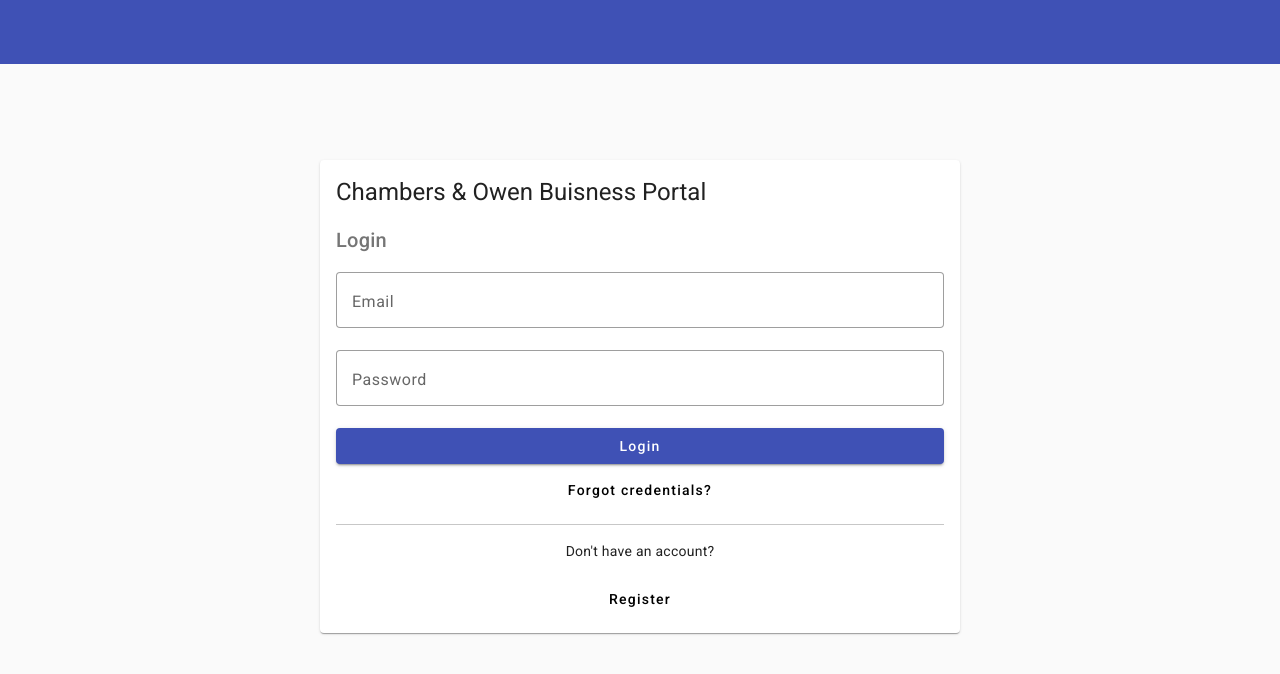
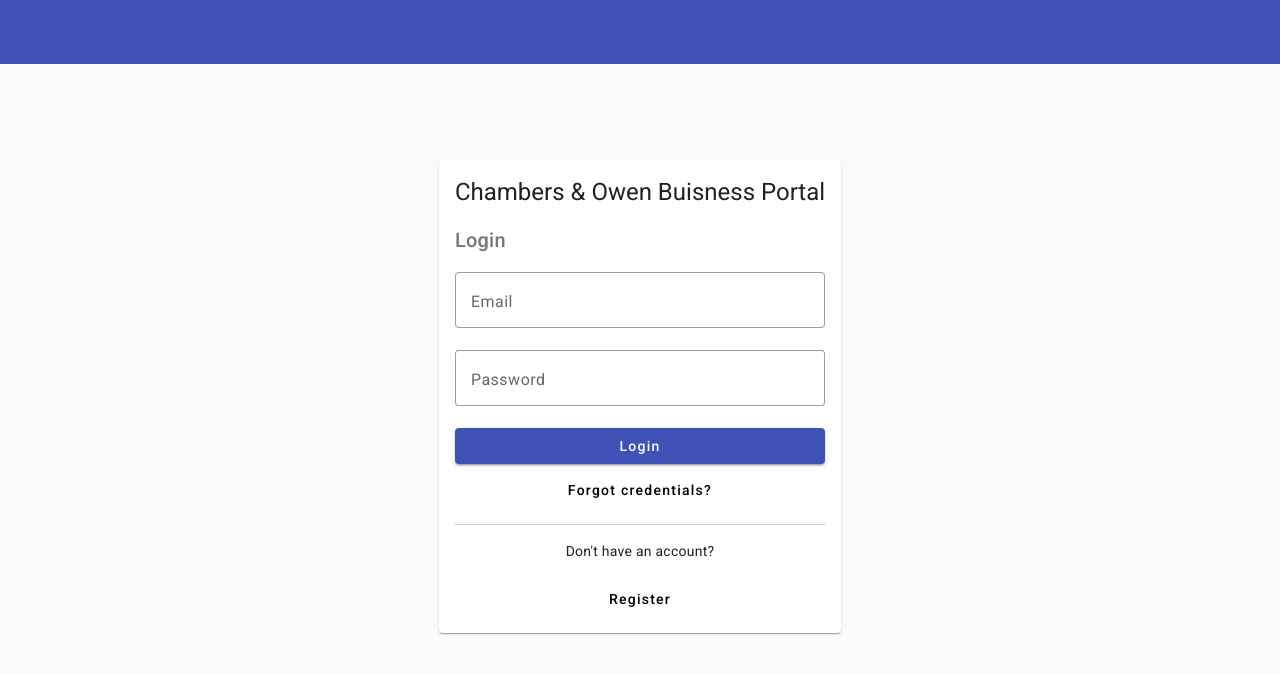
Before and after one commit to cpope-co/COBuisnessPortal, an Angular app: page /auth/login in a window 1280 px wide. Shown: the top 674 px of the page. Built offline with nearby package versions, Linux system fonts and the light colour scheme.

Commit message:
chore: Update login page layout and styling

```diff
--- a/src/app/auth/login/login.component.html
+++ b/src/app/auth/login/login.component.html
@@ -1,9 +1,9 @@
 <div class="d-flex justify-content-center mt-5">
-  <mat-card class="w-50">
+  <div class="row">
+    <div class="col-sm-12 col-lg-12">
+      <mat-card>
         <mat-card-header>
-      <mat-card-title
-        ><h1>Chambers &amp; Owen Buisness Portal</h1></mat-card-title
-      >
+          <mat-card-title><h1>Chambers &amp; Owen Buisness Portal</h1></mat-card-title>
           <mat-card-subtitle class="mt-2"><h2>Login</h2></mat-card-subtitle>
         </mat-card-header>
         <mat-card-content>
@@ -39,15 +39,17 @@
             </button>
             <hr />
             <p class="text-center">Don't have an account?</p>
-        <button
+            <a
               mat-button
               type="button"
               class="w-100 mt-2"
               (click)="onRegister()"
             >
               Register
-        </button>
+          </a>
           </form>
         </mat-card-content>
       </mat-card>
     </div>
+  </div>
+</div>
```
Lines whose indentation alone changed are shown as unchanged.
